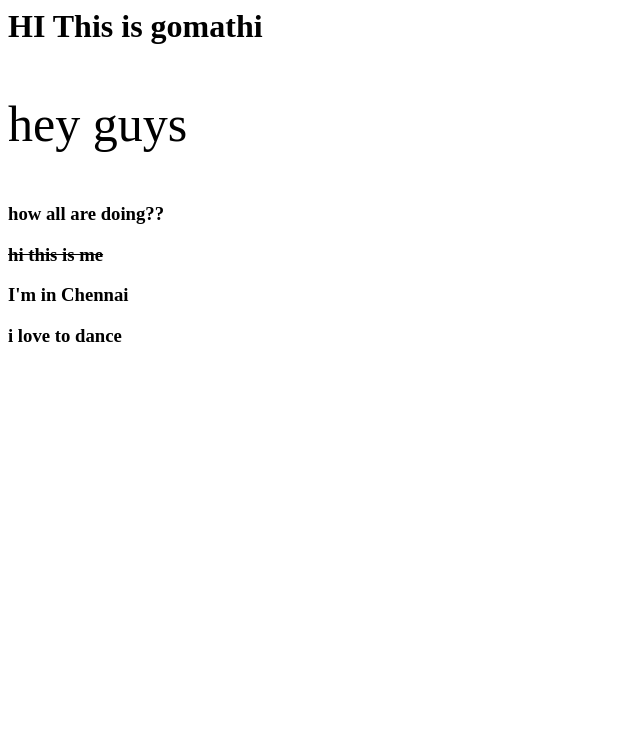
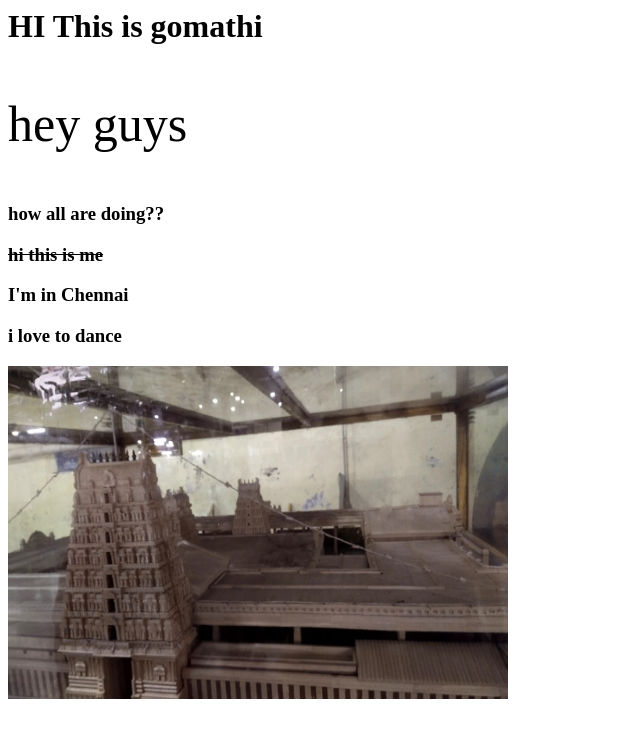
Before and after one commit to phgomathi/phgomathi.github.io, a plain HTML site: page index.html in a window 1280 px wide. Shown: the whole page, without its empty margins (0-640 px from the left). Drawn offline with Linux system fonts and the light colour scheme.

Commit message:
added new image

```diff
--- a/index.html
+++ b/index.html
@@ -11,5 +11,6 @@
     <p style="colour: Orange;">I'm in Chennai
         </p>
     <p> i love to dance </p>
+    <img src="gom.jpg" alt="Trulli" width="500" height="333">
 </body>
 </html>
```
Also changed, not shown: gom.jpg (added).
